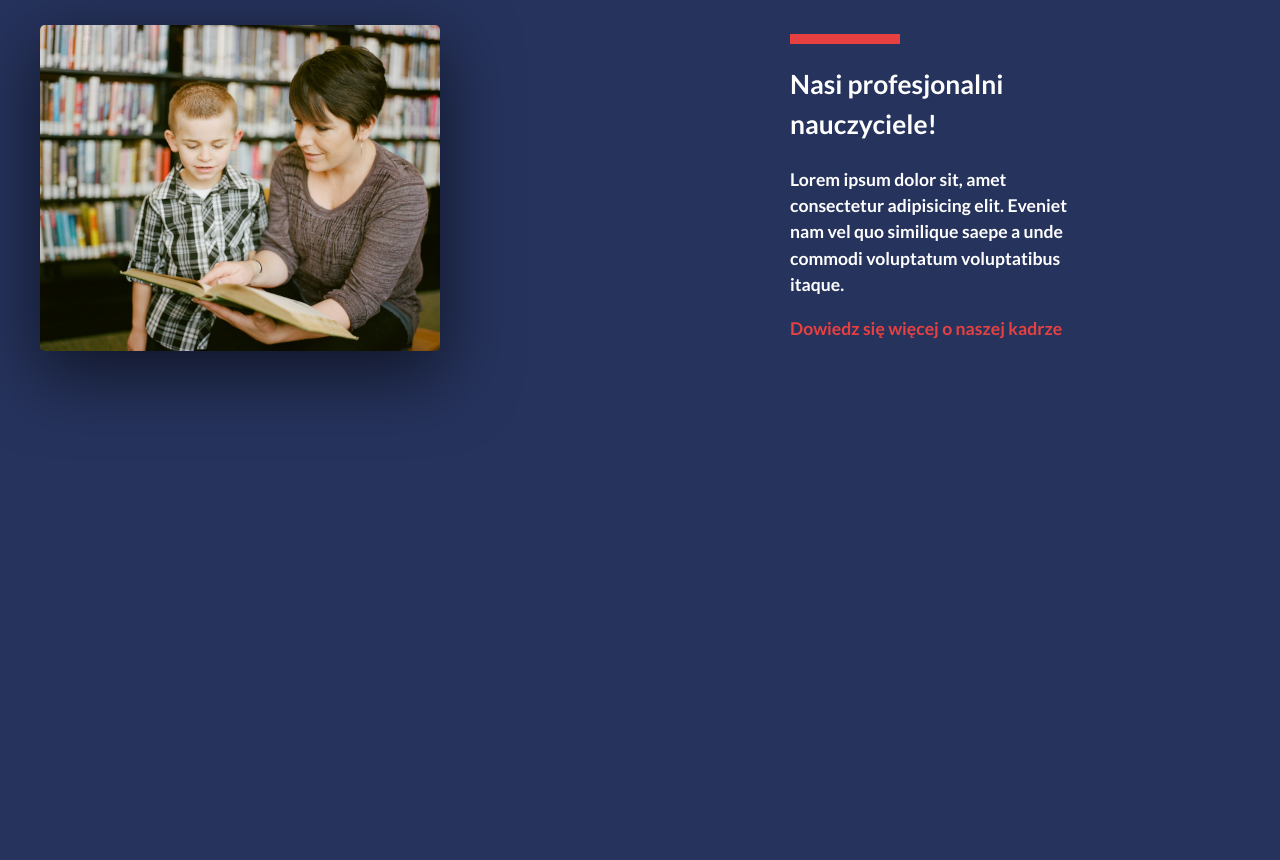
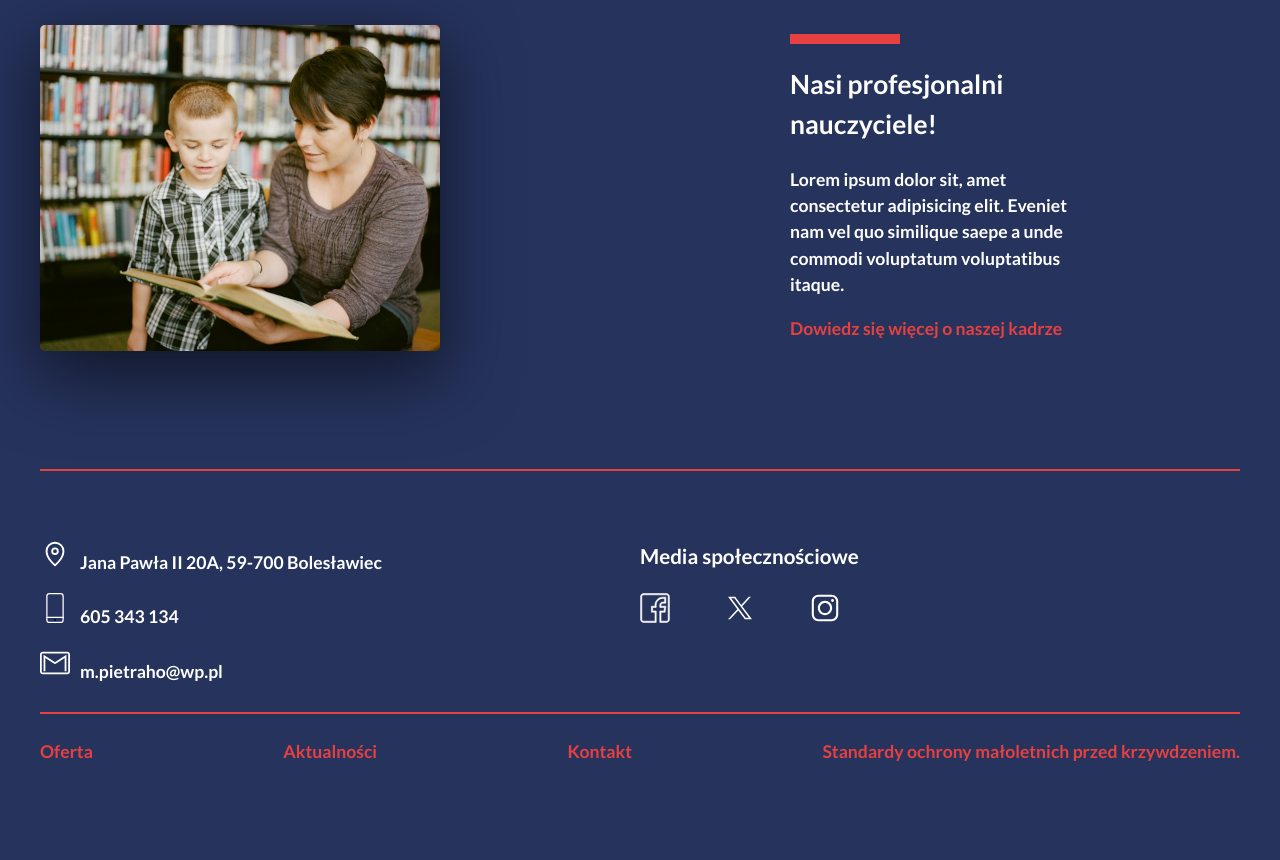
Before and after one commit to hernkuba/PrzedszkoleSmerfiki, a plain HTML site: page index.html in a window 1280 px wide. Shown: the part 1281-2141 px from the top of the page. After the commit the page ends 2097 px from the top, so only its background shows below. Drawn offline with nearby package versions, Linux system fonts and the light colour scheme.

Commit message:
Landing page done

```diff
--- a/index.html
+++ b/index.html
@@ -9,6 +9,7 @@
     <link rel="stylesheet" href="/styles/oferta.css" />
     <link rel="stylesheet" href="/styles/zalety.css" />
     <link rel="stylesheet" href="/styles/nauczyciel.css" />
+    <link rel="stylesheet" href="/styles/stopka.css" />
     <!-- CDN -->
     <link
       rel="stylesheet"
@@ -113,13 +114,77 @@
             <p>
               <a class="nauczyciel__kadra" href="/">
                 Dowiedz się więcej o naszej kadrze
-                </a>
+              </a>
             </p>
           </div>
         </section>
       </section>
-      <div style="height: 500px"></div>
     </main>
-    <footer></footer>
+    <footer class="stopka">
+      <hr class="stopka__hr" />
+      <section class="stopka__section">
+        <div class="stopka__div">
+          <p>
+            <img
+              class="stopka__img"
+              src="/utils/localization.svg"
+              width="30px"
+              height="30px"
+              alt=""
+            />Jana Pawła II 20A, 59-700 Bolesławiec
+          </p>
+          <p>
+            <img
+              class="stopka__img"
+              src="/utils/phone.svg"
+              width="30px"
+              height="30px"
+              alt=""
+            />605 343 134
+          </p>
+          <p class="email--p">
+            <img
+              class="stopka__img"
+              src="/utils/gmail.svg"
+              width="30px"
+              height="30px"
+              alt=""
+            />m.pietraho@wp.pl
+          </p>
+        </div>
+        <div class="stopka__div">
+          <h3>Media społecznościowe</h3>
+          <p>
+            <img
+              class="stopka__img social"
+              src="/utils/fb.svg"
+              width="30px"
+              height="30px"
+              alt=""
+            /><img
+              class="stopka__img social"
+              src="/utils/x.svg"
+              width="40px"
+              height="30px"
+              alt=""
+            /><img
+              class="stopka__img social"
+              src="/utils/ig.svg"
+              width="30px"
+              height="30px"
+              alt=""
+            />
+
+          </p>
+        </div>
+      </section>
+      <hr class="stopka__hr" />
+      <span class="stopka__linki"> <a class="stopka__a" href="">Oferta</a>
+        <a class="stopka__a" href="">Aktualności</a>
+        <a class="stopka__a" href="">Kontakt</a>
+        <a class="stopka__a" href=""
+          >Standardy ochrony małoletnich przed krzywdzeniem.</a
+        ></span>
+    </footer>
   </body>
 </html>
--- /dev/null
+++ b/styles/stopka.css
@@ -0,0 +1,43 @@
+.stopka {
+    width: 1200px;
+    margin: 100px 0 50px;
+
+}
+
+.stopka__section {
+    display: flex;
+}
+
+.stopka__hr {
+    border: 1px solid #E74040;
+}
+
+.stopka__div {
+    flex-basis: 50%;
+}
+
+
+.stopka__img {
+    display: inline;
+    margin-right: 10px;
+}
+
+.social {
+    margin-right: 50px;
+}
+
+.stopka__a {
+    color: hsl(0, 78%, 58%);
+    text-decoration: none;
+}
+
+.stopka__linki {
+    margin-top: 25px;
+    display: flex;
+    justify-content: space-between;
+}
+
+.stopka__a:hover {
+    color: hsl(0, 78%, 78%);
+
+}
```
Also changed, not shown: utils/fb.svg (added), utils/gmail.svg (added), utils/ig.svg (added), utils/localization.svg (added), utils/phone.svg (added), utils/x.svg (added).
